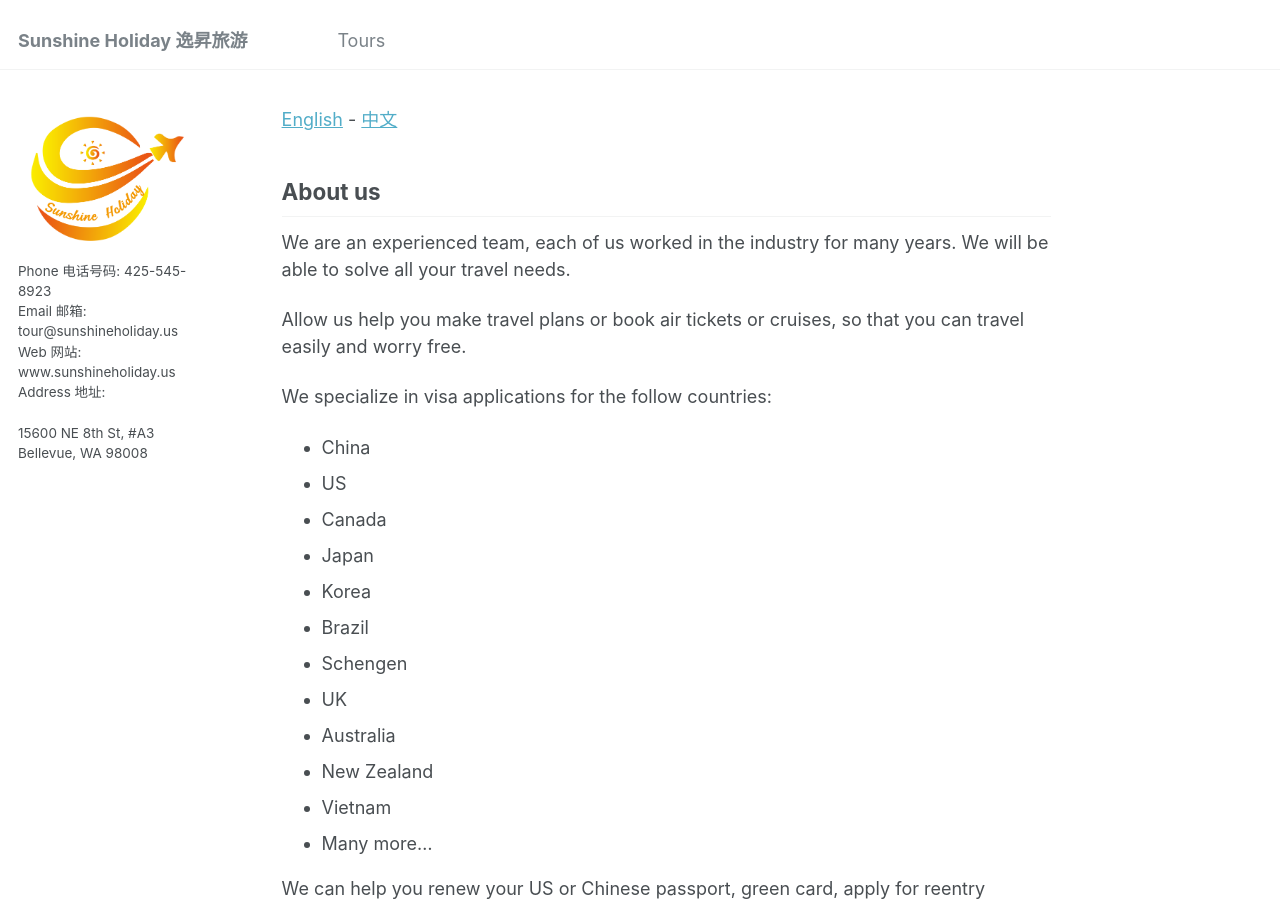
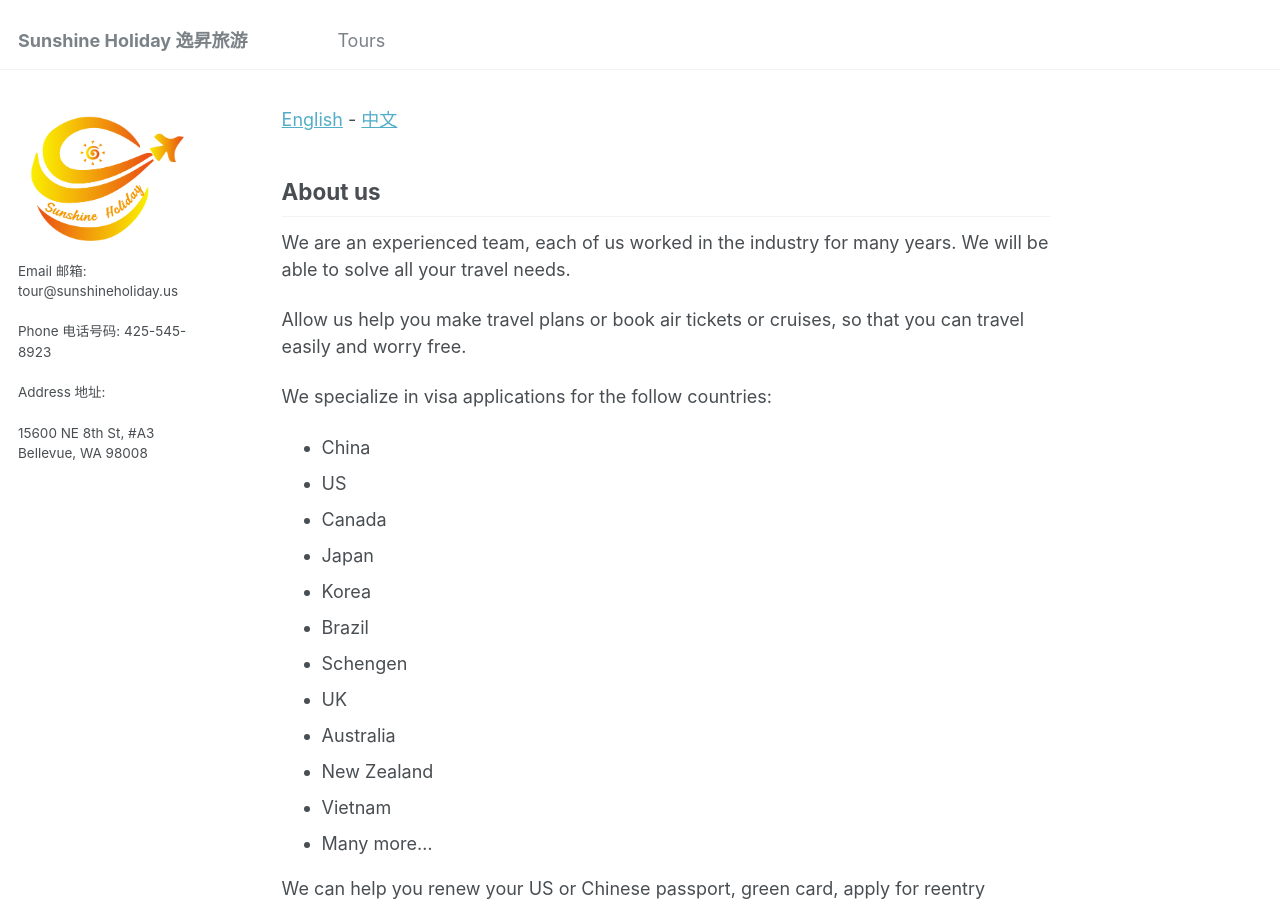
Before and after one commit to sunshineholidayus/web3, a Jekyll site: the page built from _pages/about.md, in a window 1280 px wide and 900 px high. Built offline with Jekyll 4.4.1, drawn with Linux system fonts in a browser that asks for light colours.

Commit message:
Update _config.yml

```diff
--- a/_config.yml
+++ b/_config.yml
@@ -24,7 +24,7 @@
   avatar           : "logo-small.png"
   #name             : "Your Sidebar Name"
   #pronouns         : # example: "she/her"
-  bio              : "Phone 电话号码: 425-545-8923<br>Email 邮箱: tour@sunshineholiday.us<br>Web 网站: www.sunshineholiday.us<br>Address 地址:<br><br>15600 NE 8th St, #A3<br>Bellevue, WA 98008"
+  bio              : "Email 邮箱: tour@sunshineholiday.us<br><br>Phone 电话号码: 425-545-8923<br><br>Address 地址:<br><br>15600 NE 8th St, #A3<br>Bellevue, WA 98008"
   #location         : "Earth"
   #employer         : "Red Brick University"
   #uri              : # URL
```
